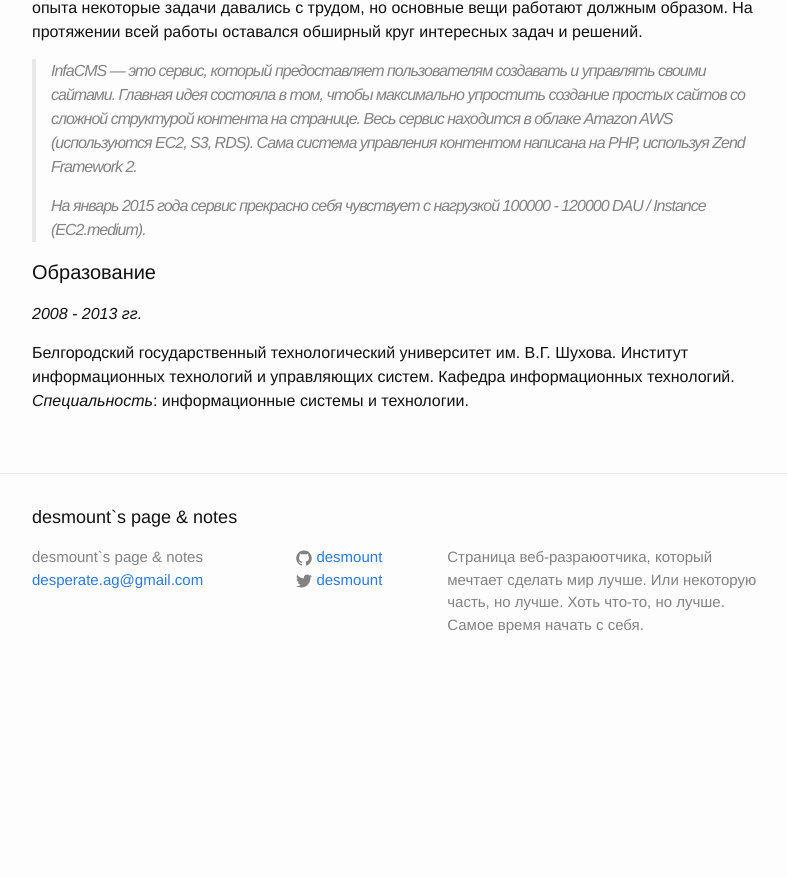
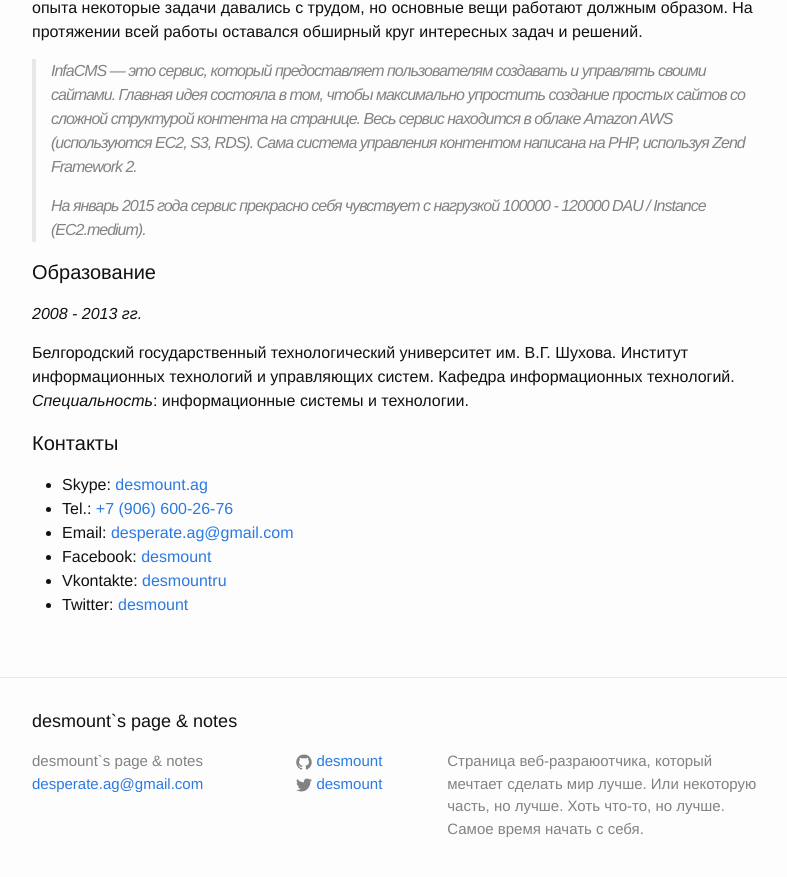
Before and after one commit to desmount/desmount.github.io, a Jekyll site: the page built from about.md, in a window 1280 px wide and 900 px high, scrolled down 1440 px. Shown: the top 877 px of the window, without its empty margins (238-1025 px from the left). Built offline with Jekyll 4.4.1, drawn with Linux system fonts in a browser that asks for light colours; before the commit the page ends 2136 px from its top, so only the background shows below that.

Commit message:
about.md update

```diff
--- a/about.md
+++ b/about.md
@@ -69,3 +69,12 @@
 
 Белгородский государственный технологический университет им. В.Г. Шухова. Институт информационных технологий и управляющих систем. Кафедра информационных технологий.
 *Специальность*: информационные системы и технологии.
+
+#### Контакты
+
+- Skype: [desmount.ag](skype:desmount.ag?chat)
+- Tel.: [+7 (906) 600-26-76](tel:+79066002676)
+- Email: [desperate.ag@gmail.com](mailto:desperate.ag@gmail.com)
+- Facebook: [desmount](facebook.com/desmount)
+- Vkontakte: [desmountru](vk.com/desmountru)
+- Twitter: [desmount](twitter.com/desmount)
```
